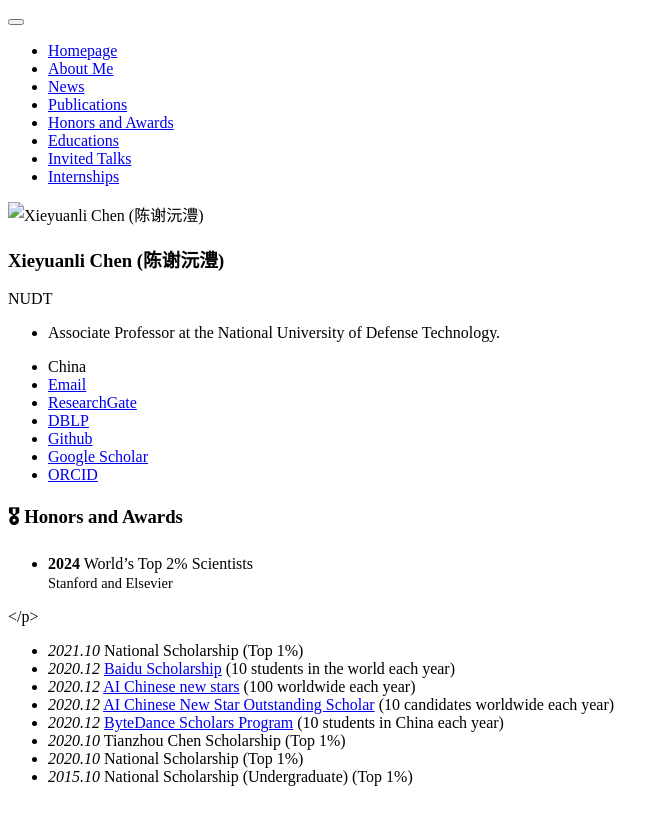
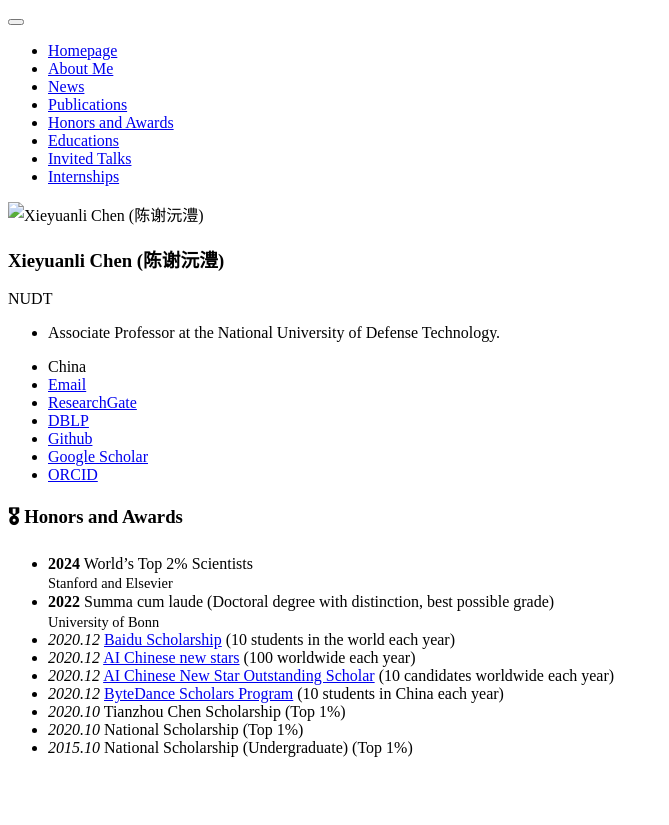
Before and after one commit to shenyehui/my-home, a Jekyll site: the page built from _pages/includes/honers.md, in a window 1280 px wide. Shown: the top 825 px of the page, without its empty margins (0-669 px from the left). Built offline with Jekyll 4.4.1, drawn with Linux system fonts in a browser that asks for light colours; our own code applies the rules of GitHub Pages for plain Markdown files.

Commit message:
Update honers.md

```diff
--- a/_pages/includes/honers.md
+++ b/_pages/includes/honers.md
@@ -2,8 +2,11 @@
 - <p style="margin: 0; line-height: 1.2;">
   <strong>2024</strong> World’s Top 2% Scientists<br>
   <span style="font-size: 90%;">Stanford and Elsevier</span>
-</p>
-- *2021.10* National Scholarship (Top 1%)
+  </p>
+- <p style="margin: 0; line-height: 1.2;">
+  <strong>2022</strong> Summa cum laude (Doctoral degree with distinction, best possible grade)<br>
+  <span style="font-size: 90%;">University of Bonn</span>
+  </p>
 - *2020.12* [Baidu Scholarship](https://baike.baidu.com/item/%E7%99%BE%E5%BA%A6%E5%A5%96%E5%AD%A6%E9%87%91/9929412) (10 students in the world each year)
 - *2020.12* [AI Chinese new stars](https://mp.weixin.qq.com/s?__biz=MzA4NzQ5MTA2NA==&mid=2653639431&idx=1&sn=25b6368c1954419b9090840347d9a27d&chksm=8be75b90bc90d286a5af3ef8e610e822d705dc3cf4382b45e3f14489f3e7ec4fd8c95ed0eceb&mpshare=1&scene=2&srcid=0511LMlj9Qv9DeIZAjMjYAU9&sharer_sharetime=1620731348139&sharer_shareid=631c113940cb81f34895aa25ab14422a#rd) (100 worldwide each year)
 - *2020.12* [AI Chinese New Star Outstanding Scholar](https://mp.weixin.qq.com/s?__biz=MzA4NzQ5MTA2NA==&mid=2653639431&idx=1&sn=25b6368c1954419b9090840347d9a27d&chksm=8be75b90bc90d286a5af3ef8e610e822d705dc3cf4382b45e3f14489f3e7ec4fd8c95ed0eceb&mpshare=1&scene=2&srcid=0511LMlj9Qv9DeIZAjMjYAU9&sharer_sharetime=1620731348139&sharer_shareid=631c113940cb81f34895aa25ab14422a#rd) (10 candidates worldwide each year)
```
